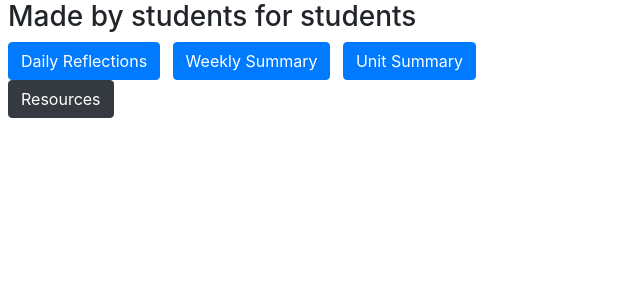
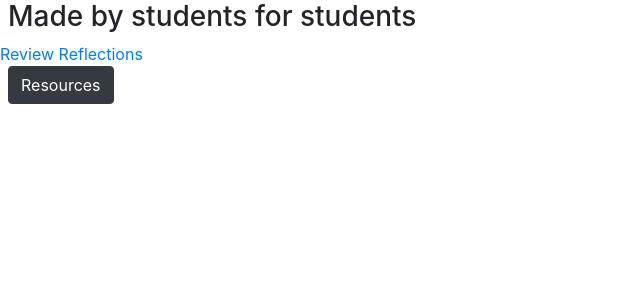
Before and after one commit to BaseCampCoding/django-unit-project-joseph-dylan-greg, a Django app: page /home/ in a window 1280 px wide. Shown: the part 56-356 px from the top of the page, without its empty margins (0-640 px from the left). Run offline with Django 3.2, Linux system fonts and the light colour scheme; a user stored in the database is signed in.

Commit message:
Created template for reflection detail

```diff
--- a/cards/models.py
+++ b/cards/models.py
@@ -42,7 +42,7 @@ class Reflection(models.Model):
     )
 
     def __str__(self):
-        return self.author
+        return str(self.author)
 
     def get_absolute_url(self):
         return reverse("home")
--- a/templates/home.html
+++ b/templates/home.html
@@ -6,17 +6,7 @@
 {% if user.is_authenticated %}
 <div>
     <h3 class="ml-2">Made by students for students</h3>
-    <a href="{% url 'daily_reflection' %}">
-        <button class="btn btn-primary ml-2">Daily Reflections</button>
-    </a>
-
-    <a href="{% url 'weekly_summary' %}">
-        <button class="btn btn-primary ml-2">Weekly Summary</button>
-    </a>
-
-    <a href="{% url 'unit_summary' %}">
-        <button class="btn btn-primary ml-2">Unit Summary</button>
-    </a>
+    <a href="{% url 'reflection_detail' %}">Review Reflections</a>
 </div>
 <div>
     <a href="{% url 'resource' %}">
```
Also changed, not shown: templates/reflections/reflection_detail.html (added, +8 -0 lines).
